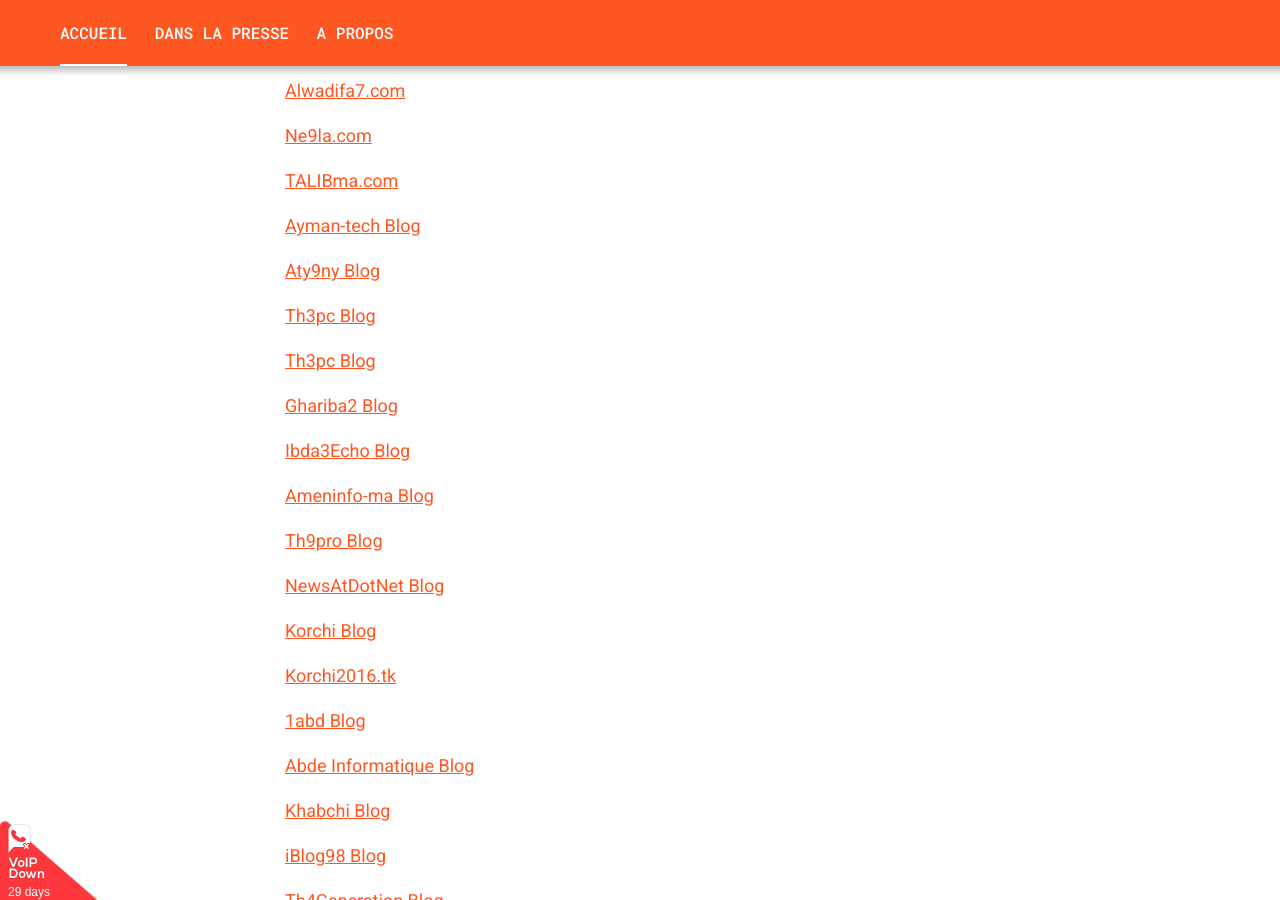
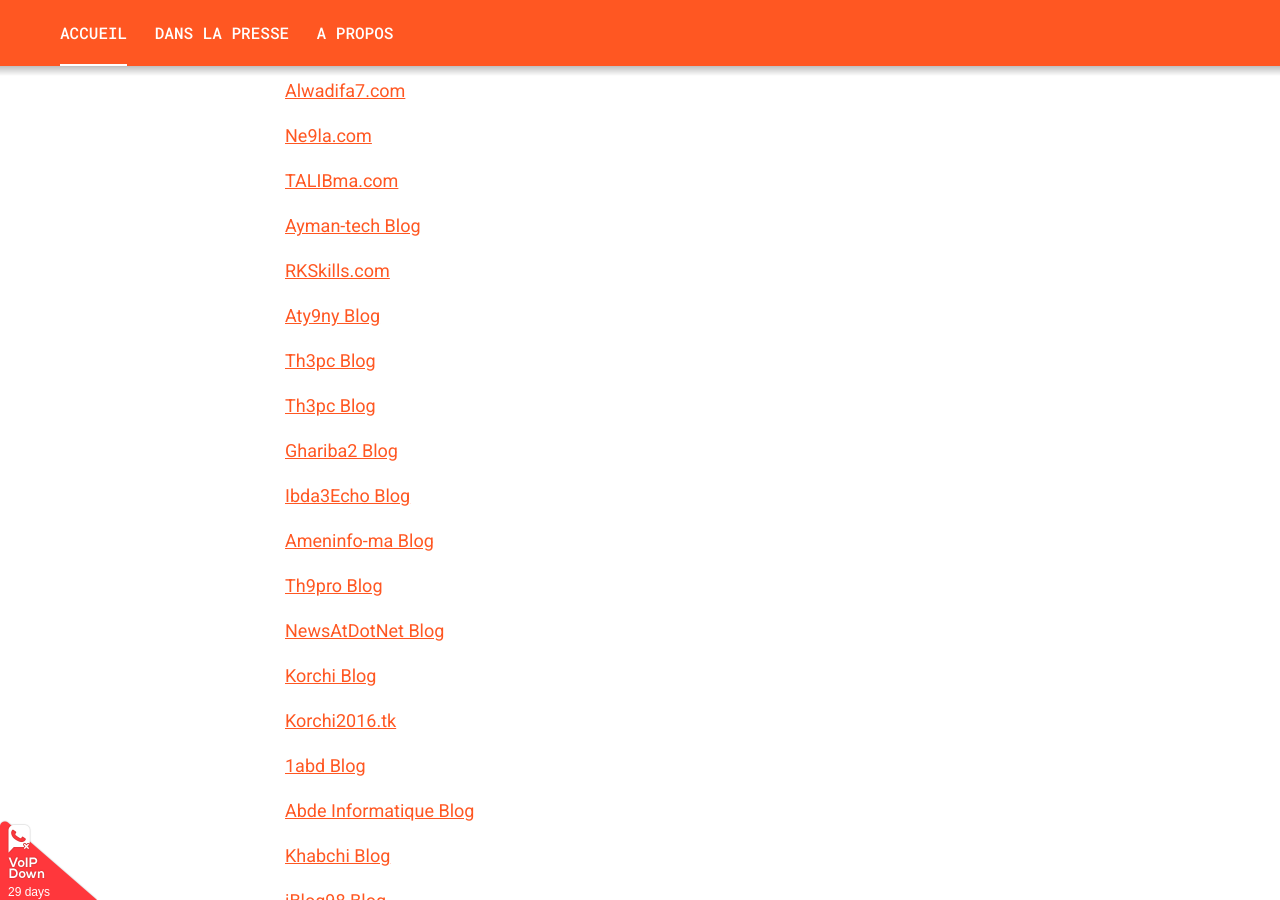
Before and after one commit to VoIPDown/voipdown.github.io, a Jekyll site: the page built from index.markdown, in a window 1280 px wide and 900 px high, scrolled down 6144 px. Built offline with Jekyll 4.4.1, drawn with Linux system fonts in a browser that asks for light colours.

Commit message:
Add new supporter.

```diff
--- a/_data/supporters.yml
+++ b/_data/supporters.yml
@@ -341,6 +341,10 @@
   link: http://www.ayman-tech.com
   type: blog
 
+- name: RKSkills.com
+  link: http://www.rkskills.com
+  type: blog
+
 - name: Aty9ny Blog
   link: http://aty9ny.blogspot.ch
   type: blog
```
